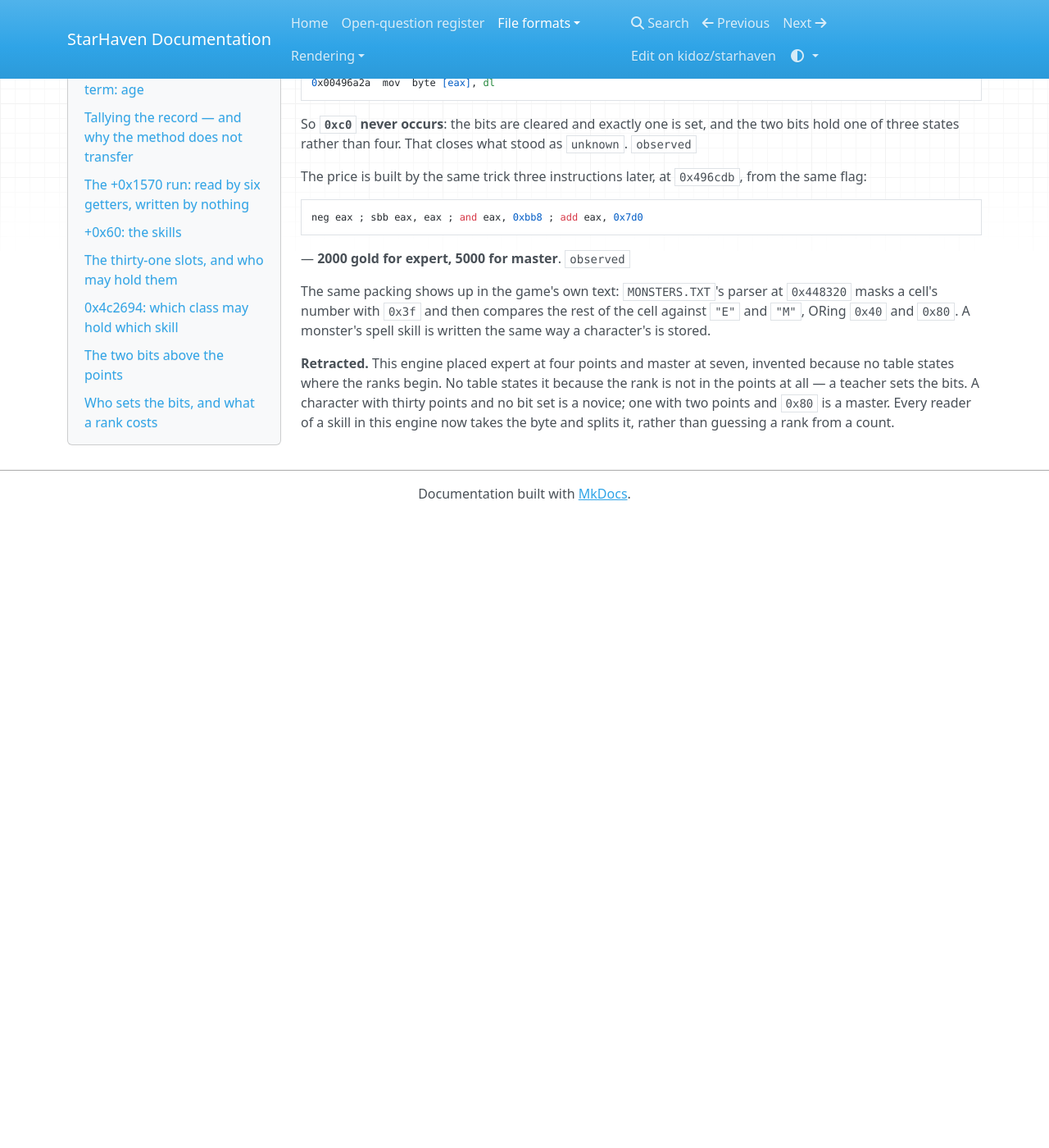
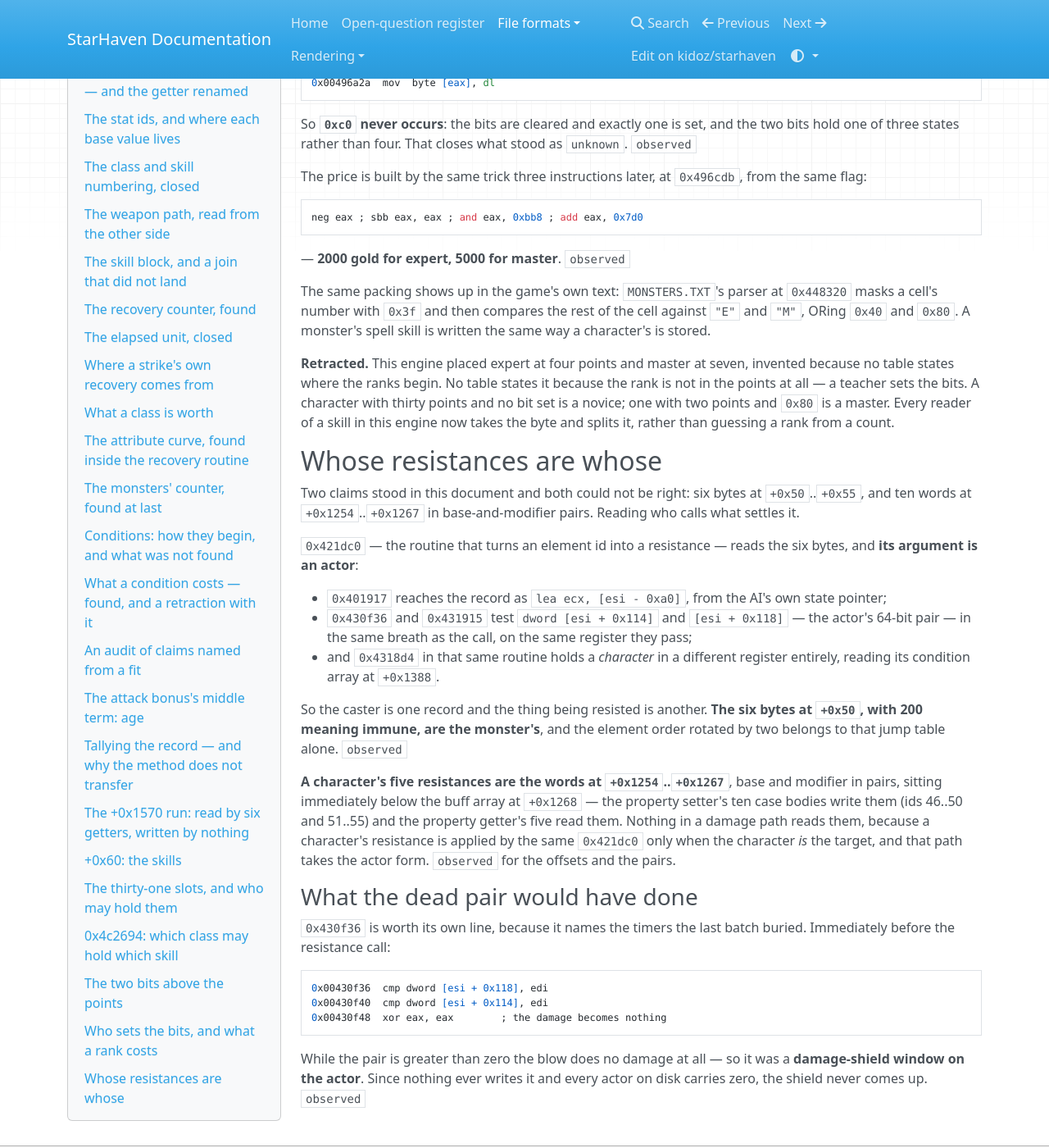
Before and after one commit to kidoz/starhaven, an MkDocs documentation site: the page built from docs/formats/player-record.md, in a window 1280 px wide and 1400 px high, scrolled down 16264 px. Shown: the whole window at 82% size. Built offline with MkDocs 1.6.1, drawn with Linux system fonts in a browser that asks for light colours; nearby versions of some CDN libraries; before the commit the page ends 16894 px from its top, so only the background shows below that.

Commit message:
Settle the resistances: the byte run is the monster's, the words the character's

````diff
--- a/docs/formats/player-record.md
+++ b/docs/formats/player-record.md
@@ -944,3 +944,47 @@ because the rank is not in the points at all — a teacher sets the bits. A
 character with thirty points and no bit set is a novice; one with two points
 and `0x80` is a master. Every reader of a skill in this engine now takes the
 byte and splits it, rather than guessing a rank from a count.
+
+## Whose resistances are whose
+
+Two claims stood in this document and both could not be right: six bytes at
+`+0x50`..`+0x55`, and ten words at `+0x1254`..`+0x1267` in base-and-modifier
+pairs. Reading who calls what settles it.
+
+`0x421dc0` — the routine that turns an element id into a resistance — reads
+the six bytes, and **its argument is an actor**:
+
+- `0x401917` reaches the record as `lea ecx, [esi - 0xa0]`, from the AI's own
+  state pointer;
+- `0x430f36` and `0x431915` test `dword [esi + 0x114]` and `[esi + 0x118]` —
+  the actor's 64-bit pair — in the same breath as the call, on the same
+  register they pass;
+- and `0x4318d4` in that same routine holds a *character* in a different
+  register entirely, reading its condition array at `+0x1388`.
+
+So the caster is one record and the thing being resisted is another. **The six
+bytes at `+0x50`, with 200 meaning immune, are the monster's**, and the
+element order rotated by two belongs to that jump table alone. `observed`
+
+**A character's five resistances are the words at `+0x1254`..`+0x1267`**, base
+and modifier in pairs, sitting immediately below the buff array at `+0x1268` —
+the property setter's ten case bodies write them (ids 46..50 and 51..55) and
+the property getter's five read them. Nothing in a damage path reads them,
+because a character's resistance is applied by the same `0x421dc0` only when
+the character *is* the target, and that path takes the actor form. `observed`
+for the offsets and the pairs.
+
+### What the dead pair would have done
+
+`0x430f36` is worth its own line, because it names the timers the last batch
+buried. Immediately before the resistance call:
+
+```
+0x00430f36  cmp dword [esi + 0x118], edi
+0x00430f40  cmp dword [esi + 0x114], edi
+0x00430f48  xor eax, eax        ; the damage becomes nothing
+```
+
+While the pair is greater than zero the blow does no damage at all — so it was
+a **damage-shield window on the actor**. Since nothing ever writes it and every
+actor on disk carries zero, the shield never comes up. `observed`
````
Also changed, not shown: README.md (+12 -0 lines), 1 other file.
